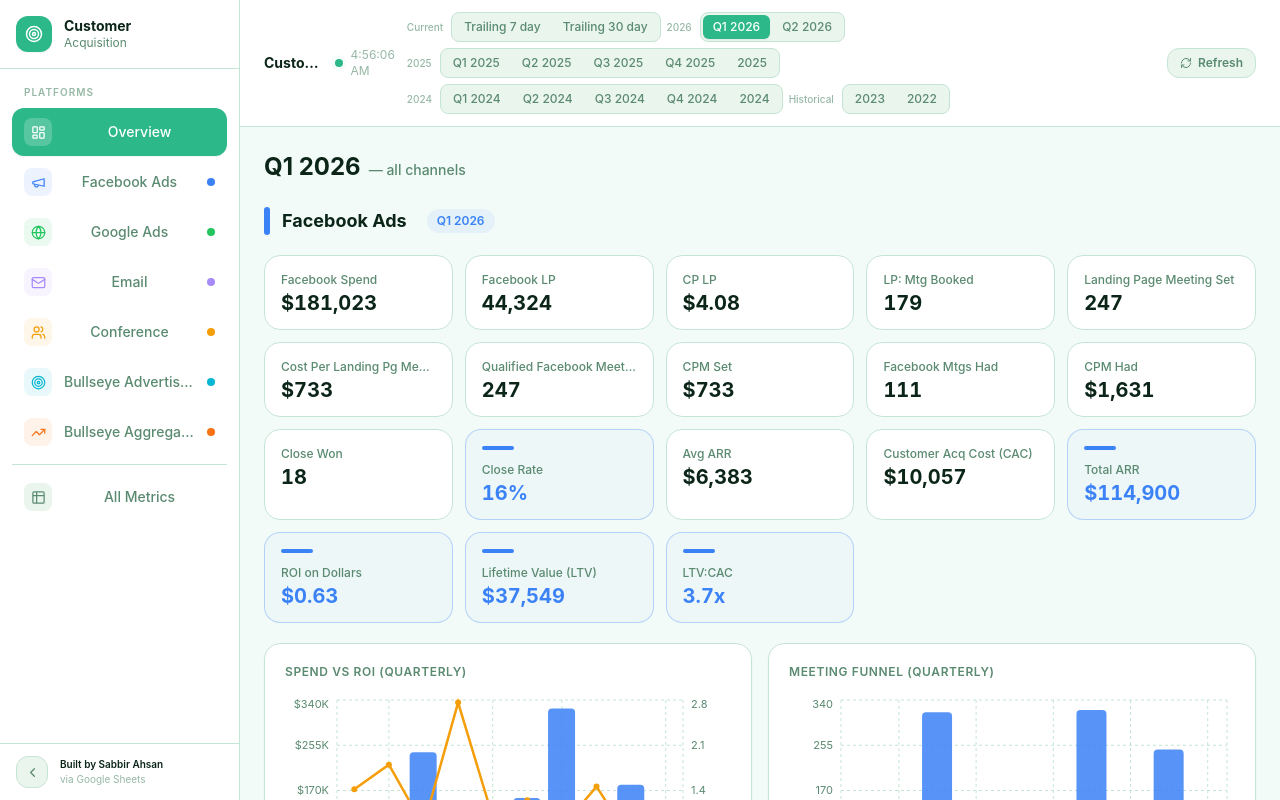
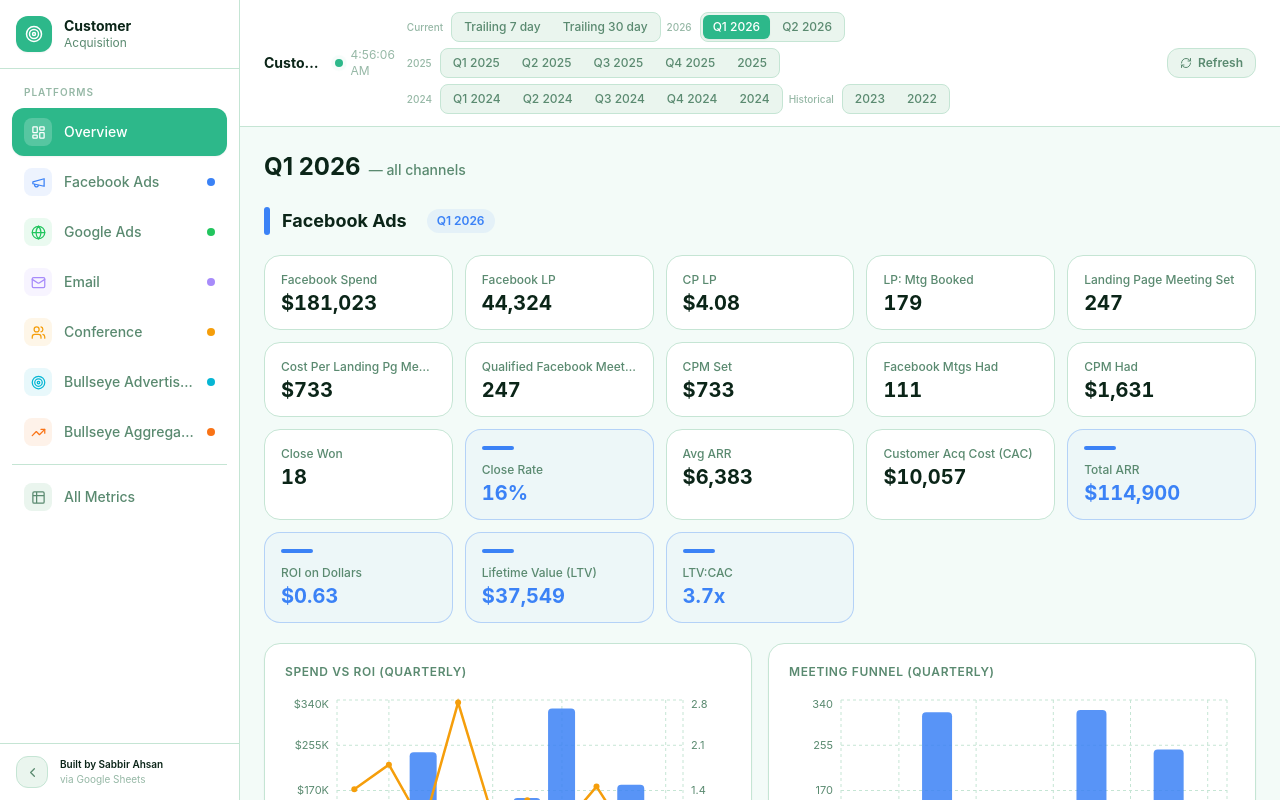
Before and after one commit to sabbir-ll/customer-acquisition-dashboard, a Next.js app: page / in a window 1280 px wide. Built offline with nearby package versions, Linux system fonts and the light colour scheme.

Commit message:
fix: left-align sidebar nav item text

```diff
--- a/components/Sidebar.tsx
+++ b/components/Sidebar.tsx
@@ -99,7 +99,7 @@
                 <button
                   onClick={() => { onSelect(item.key); }}
                   className={cn(
-                    "w-full flex items-center rounded-xl text-sm font-medium transition-all duration-150",
+                    "w-full flex items-center rounded-xl text-sm font-medium transition-all duration-150 text-left",
                     collapsed ? "justify-center p-2.5" : "gap-3 px-3 py-2.5",
                     isActive
                       ? "bg-primary text-white shadow-sm"
@@ -211,7 +211,7 @@
                 <button
                   onClick={() => { onSelect(item.key); onMobileClose(); }}
                   className={cn(
-                    "w-full flex items-center gap-3 px-3 py-2.5 rounded-xl text-sm font-medium transition-all",
+                    "w-full flex items-center gap-3 px-3 py-2.5 rounded-xl text-sm font-medium transition-all text-left",
                     isActive ? "bg-primary text-white shadow-sm" : "text-subtle hover:bg-surface-2 hover:text-text-main"
                   )}
                 >
```
